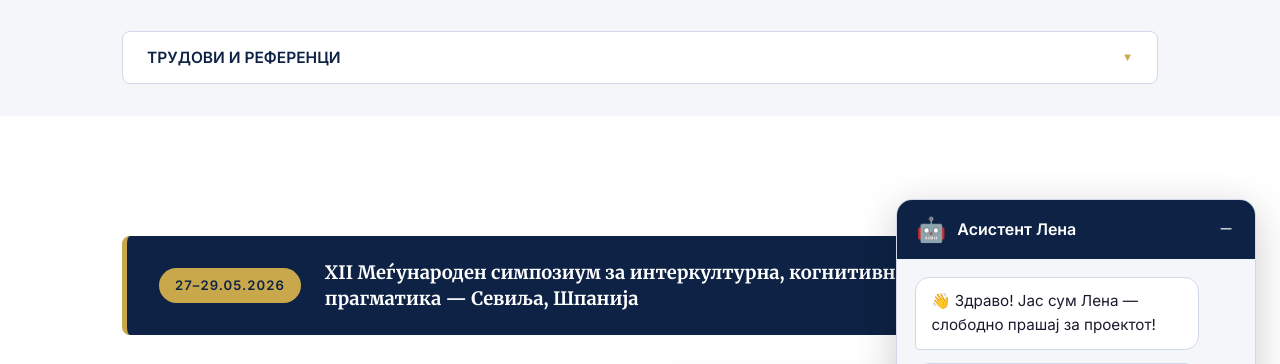
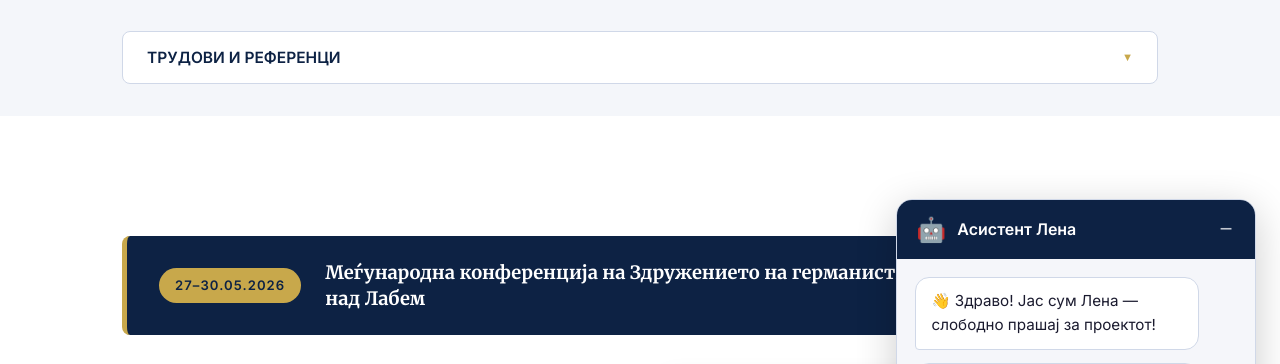
Before and after one commit to VladimirIvanovski/pragmatika_v4, a Flask app: page /konferencija in a window 1280 px wide. Shown: the part 225-589 px from the top of the page. Run offline with Flask 3, Linux system fonts and the light colour scheme.

Commit message:
Konferencija: Usti nad Labem conference; add Jankova/Serafimovska 2026 journal ref
Co-authored-by: Cursor <cursoragent@cursor.com>

```diff
--- a/templates/includes/refs_trudovi_journal_items.html
+++ b/templates/includes/refs_trudovi_journal_items.html
@@ -1,3 +1,4 @@
+                        <li>Jankova Alagjozovska, Natka and Serafimovska, Simona (2026). <a href="https://eprints.ugd.edu.mk/38550/" target="_blank" rel="noopener">Intercultural Pragmatics: Integrating Diverse Pragmatic Styles in Multicultural Academic Discourse.</a> <em>European Journal of Contemporary Education and E-Learning</em>, 4 (3). ISSN 2786-8718</li>
                         <li>Ivanovska, Biljana and Xhaferri, Gzim (2026). <a href="https://eprints.ugd.edu.mk/38171/" target="_blank" rel="noopener">Zwischen Direktheit und Höflichkeit: Kulturbedingte Unterschiede im Kommunikationsverhalten der Germanistikstudierenden in Nordmazedonien.</a> <em>Journal of Languages for Specific Purposes</em>, 1 (13). pp. 127-141. ISSN 2359-9103</li>
                         <li>Xhaferi, B., Serafimovska, S., Minkova, A. &amp; Ivanovska, B. (2025). <a href="https://eprints.ugd.edu.mk/36892/" target="_blank" rel="noopener">Modern perspectives in the study of intercultural pragmatics and their application in the educational process – from theory to practice.</a> <em>Годишен зборник Филолошки факултет</em>, 16(25). ISSN 1857-7059</li>
                         <li>Ivanovska, B. &amp; Xhaferri, G. (2025). <a href="https://eprints.ugd.edu.mk/36337/" target="_blank" rel="noopener">Intercultural pragmatics and politeness in language education: a case study of student communication in a multilingual higher educational context.</a> <em>International Journal Knowledge</em>, 72.5(1), pp. 641–648. ISSN 1857-923X</li>
--- a/templates/konferencija.html
+++ b/templates/konferencija.html
@@ -35,6 +35,43 @@
 
 <section class="section">
     <div class="container conf-events">
+
+        <!-- 27–30.05.2026 -->
+        <div class="conf-event">
+            <div class="event-card">
+                <div class="event-badge">27–30.05.2026</div>
+                <h2 class="event-title">Меѓународна конференција на Здружението на германисти на Р. Чешка — Усти над Лабем</h2>
+            </div>
+            <div class="conf-layout">
+                <div class="conf-text">
+                    <p>Во периодот од 27 до 30 мај 2026 година претставници од Катедрата по германски јазик и книжевност на Филолошкиот факултет при УГД учествуваа на Меѓународната конференција на Здружението на германисти на Република Чешка, одржана на Универзитетот „Јан Евангелиста Пуркиње“ во Усти над Лабем, Р. Чешка. Конференцијата беше под наслов <em>„(Kreuz)Wege der Germanistik“</em> (Германистиката на крстопат) и на неа учествуваа истражувачи и универзитетски професори од повеќе европски земји.</p>
+                    <p>На конференцијата беа застапени секции од областа на лингвистиката, книжевноста, културолошките студии, методиката на наставата по германски јазик и австриската книжевност во дигиталното време. Програмата овозможи размена на научни искуства, дискусии за актуелни истражувачки прашања и воспоставување нови академски контакти.</p>
+                    <p>Во рамките на конференцијата беше презентиран трудот на тема <em>„Höflichkeitsstrategien und pragmatische Kompetenz: Eine Studie zur akademischen Kommunikation mazedonischer Studierender“</em>, при што се претставија резултатите од истражувањето на проектните активности. Истовремено, претставниците од проектот на оваа конференција учествуваа во научната дискусија со колеги од областа на германистиката и прагматиката.</p>
+                    <p>Учеството на конференцијата придонесе за продлабочување на научната соработка со меѓународни истражувачи, размена на идеи и стекнување нови сознанија за современите правци во германистичките истражувања. Конференцијата беше одлично организирана и претставуваше значајна можност за професионален и научен развој.</p>
+                </div>
+                <div class="conf-photos">
+                    <div class="photo-collage">
+                        <div class="photo-item photo-main">
+                            <img src="{{ url_for('static', filename='images/usti_nad_laben_cheska/usti_labem_1.jpg') }}" alt="Усти над Лабем 1">
+                        </div>
+                        <div class="photo-item">
+                            <img src="{{ url_for('static', filename='images/usti_nad_laben_cheska/usti_labem_2.jpg') }}" alt="Усти над Лабем 2">
+                        </div>
+                        <div class="photo-item">
+                            <img src="{{ url_for('static', filename='images/usti_nad_laben_cheska/usti_labem_3.jpg') }}" alt="Усти над Лабем 3">
+                        </div>
+                        <div class="photo-item">
+                            <img src="{{ url_for('static', filename='images/usti_nad_laben_cheska/usti_labem_4.jpg') }}" alt="Усти над Лабем 4">
+                        </div>
+                        <div class="photo-item">
+                            <img src="{{ url_for('static', filename='images/usti_nad_laben_cheska/usti_labem_screenshot.png') }}" alt="Усти над Лабем 5">
+                        </div>
+                    </div>
+                </div>
+            </div>
+        </div>
+
+        <hr class="event-divider">
 
         <!-- 27–29.05.2026 -->
         <div class="conf-event">
```
Also changed, not shown: static/images/usti_nad_laben_cheska/usti_labem_1.jpg (added), static/images/usti_nad_laben_cheska/usti_labem_2.jpg (added), static/images/usti_nad_laben_cheska/usti_labem_3.jpg (added), static/images/usti_nad_laben_cheska/usti_labem_4.jpg (added), 1 other file.
